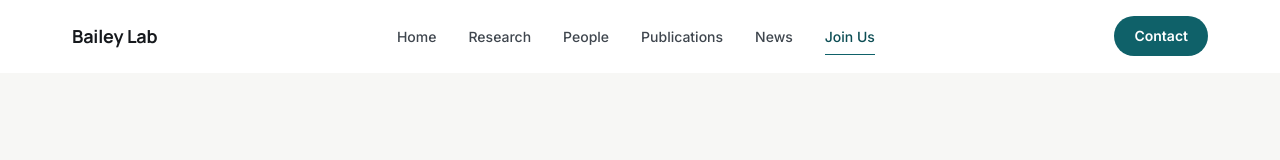
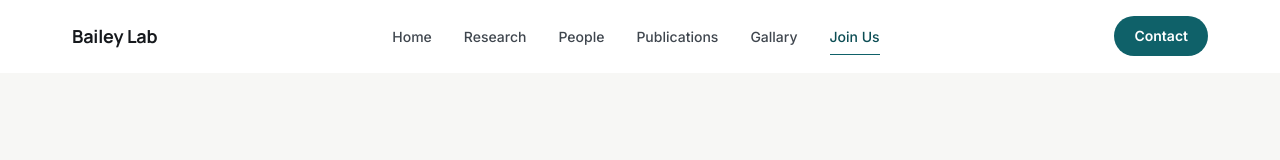
Before and after one commit to Neda-Esfehani/Bailey-Lab, a Next.js app: page /join in a window 1280 px wide. Shown: the top 160 px of the page. Built offline with nearby package versions, Linux system fonts and the light colour scheme.

Commit message:
Update navigation items in site.ts
Replaced 'News' navigation item with 'Gallary'.

```diff
--- a/data/site.ts
+++ b/data/site.ts
@@ -66,7 +66,7 @@ export const navItems: NavItem[] = [
   { label: 'Research', href: '/research' },
   { label: 'People', href: '/people' },
   { label: 'Publications', href: '/publications' },
-  { label: 'News', href: '/news' },
+  { label: 'Gallary', href: '/gallary' },
   { label: 'Join Us', href: '/join' },
 ];
 
```
